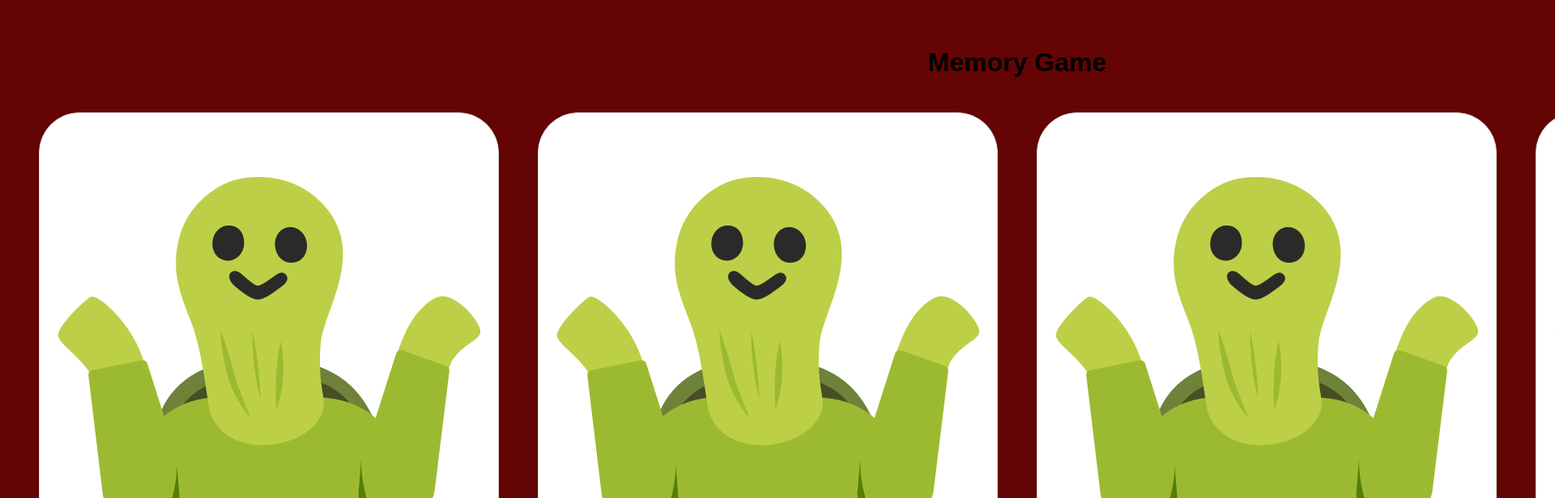
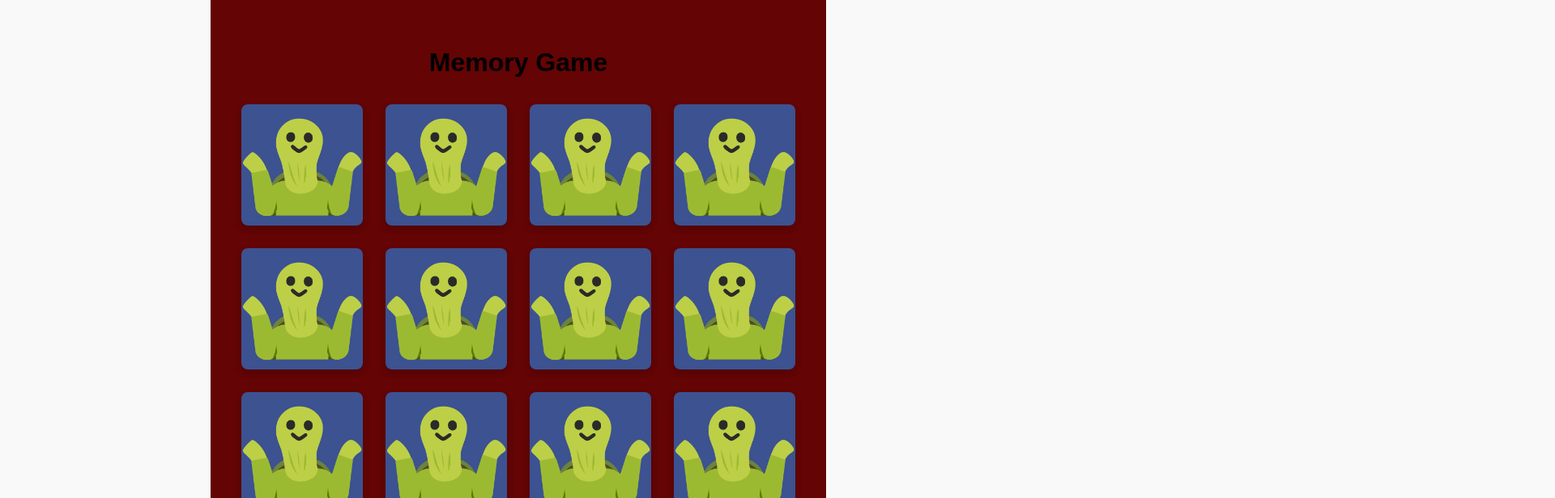
Before and after one commit to Lawlor-C/memory-game, a React (Vite) app: page / in a window 1280 px wide. Shown: the top 616 px of the page at 81% size, 1920 px wide, since content can reach past the window. Built offline with nearby package versions, Linux system fonts and the light colour scheme.

Commit message:
Added CSS to matched tiles state to better differentiate from in-play cards

```diff
--- a/src/components/Card.jsx
+++ b/src/components/Card.jsx
@@ -1,17 +1,19 @@
 import "../styles/Card.css"
 
-export default function Card({ content, image, backImage, isFlipped, isMatched, handleCardClick }) {
+export default function Card({ content, image, backImage, backColor, isFlipped, isMatched, handleCardClick }) {
   return (
     <div
-      className={`card ${isFlipped ? "flipped" : ""}`}
+  className={`card ${isFlipped ? 'flipped' : ''} ${isMatched ? 'matched' : ''}`}
   onClick={handleCardClick}
+  style={{
+    backgroundColor: !isFlipped ? backColor : "#99CCFF",
+  }}
 >
   {isFlipped ? (
     <img src={image} alt={content} />
   ) : (
     <img src={backImage} alt="Back of Card" />
   )}
-
 </div>
   );
 }
--- a/src/components/Gameboard.jsx
+++ b/src/components/Gameboard.jsx
@@ -10,7 +10,7 @@ import "../styles/Gameboard.css";
 //whole Gameboard - will streamline into utils once all functioning correctly
 export default function Gameboard() {
   const selectedSet = "tortoise"; //Hardcoding this as test for now
-  const { cards, backImage } = cardsArray[selectedSet];
+  const { cards, backImage, backColor } = cardsArray[selectedSet];
 
 
 
@@ -131,8 +131,9 @@ export default function Gameboard() {
             content={card.content}
             image={card.image}
             backImage={backImage}
+            backColor={backColor}
             isFlipped={flippedState.isFlipped}
-            isMatched={false}
+            isMatched={flippedState.isMatched}
             handleCardClick={() => handleCardClick(card.uniqueId)}
           />
         );
--- a/src/data/cardData.js
+++ b/src/data/cardData.js
@@ -61,6 +61,7 @@ const cardsArray = {
   },
   tortoise: {
     backImage: "/assets/gamecards/tortoise/tortshrug.png",
+    backColor: "#3c5291",
     cards: [
       {
         id: 1,
--- a/src/styles/Card.css
+++ b/src/styles/Card.css
@@ -1,8 +1,51 @@
 .card {
-    padding: 1rem;
-    margin: 1rem;
-    border: 1px solid #ddd;
-    border-radius: 50px;
-    background-color: #ffffff;
-    box-shadow: 0 2px 4px rgba(0, 0, 0, 0.1); /* Subtle shadow for depth */
+  /* Set a reasonable default size for your cards */
+  width: 150px;
+  height: 150px;
+  /* Keep the card container well-defined */
+  border-radius: 8px;
+  box-sizing: border-box;
+  cursor: pointer;
+  transition: transform 0.6s;
+  position: relative;
+  overflow: hidden; /* Prevents image overflow */
+  /* Add spacing if needed */
+  margin: 6px;
+  /* Optional: box shadow for a card-like effect */
+  box-shadow: 0 4px 8px rgba(0, 0, 0, 0.2);
 }
+
+.card img {
+  width: 100%;
+  height: 100%;
+  object-fit: cover; /* Makes images cover the entire card area */
+  display: block; /* Removes any extra space below images */
+}
+@keyframes spin {
+  0% {
+    transform: rotateY(0deg);
+  }
+  100% {
+    transform: rotateY(540deg);
+  } /* Two full spins */
+}
+
+.card.matched {
+  background: #000000;
+  background: -moz-radial-gradient(center, #000000 0%, #02cb0f 100%);
+  background: -webkit-radial-gradient(center, #000000 0%, #02cb0f 100%);
+  background: radial-gradient(ellipse at center, #000000 0%, #02cb0f 100%);
+  animation: spin 1.5s ease-in-out;
+  opacity: 0.5;
+  pointer-events: none;
+  transition: opacity 1.5s ease, background 1.5s ease;
+
+  /* Add a solid gold border */
+  border: 5px solid gold;
+  box-sizing: border-box;
+  border-radius: 8px; /* Keep the existing rounded corners */
+}
+
+.card.flipped {
+  transform: rotateY(180deg);
+}
```
Lines whose indentation alone changed are shown as unchanged.
